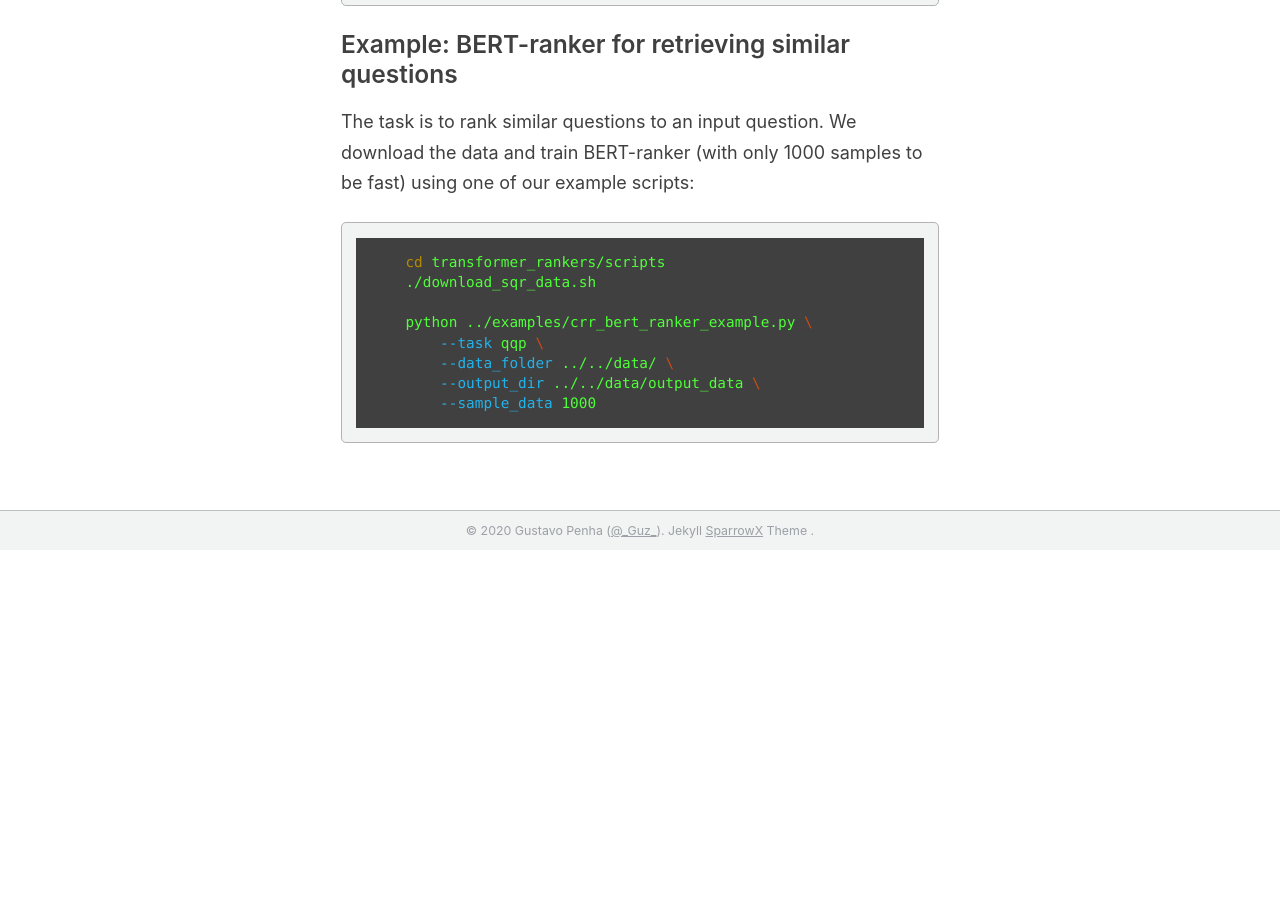
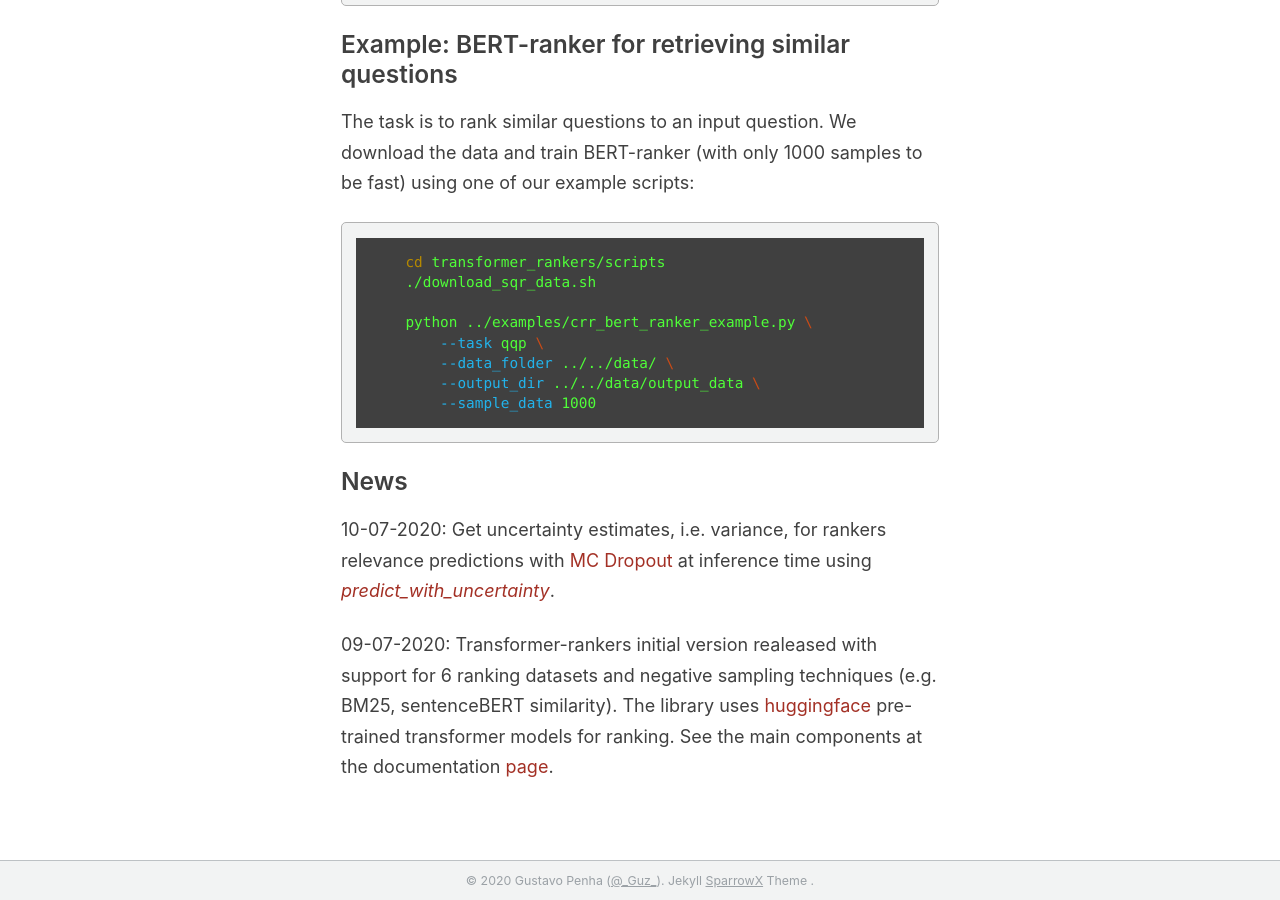
Before and after one commit to Guzpenha/transformer_rankers, a Jekyll site: the page built from docs/index.md, in a window 1280 px wide and 900 px high, scrolled down 620 px. Built offline with Jekyll 4.4.1, drawn with Linux system fonts in a browser that asks for light colours; before the commit the page ends 1170 px from its top, so only the background shows below that.

Commit message:
Adding news

````diff
--- a/docs/index.md
+++ b/docs/index.md
@@ -36,6 +36,14 @@ The task is to rank similar questions to an input question. We download the data
         --output_dir ../../data/output_data \
         --sample_data 1000
 ```
+
+## News
+
+10-07-2020: Get uncertainty estimates, i.e. variance, for rankers relevance predictions with [MC Dropout](https://arxiv.org/abs/1506.02142) at inference time using [*predict_with_uncertainty*](https://guzpenha.github.io/transformer-rankers-doc/html/_autosummary/transformer_rankers.trainers.transformer_trainer.TransformerTrainer.html#transformer_rankers.trainers.transformer_trainer.TransformerTrainer.predict_with_uncertainty).
+
+09-07-2020: Transformer-rankers initial version realeased with support for 6 ranking datasets and negative sampling techniques (e.g. BM25, sentenceBERT similarity). The library uses [huggingface](https://huggingface.co/transformers/pretrained_models.html) pre-trained transformer models for ranking. See the main components at the documentation [page](https://guzpenha.github.io/transformer-rankers-doc/html/main-modules.html).
+
+
 <!--
 The output will be something like this:
 ```
````
